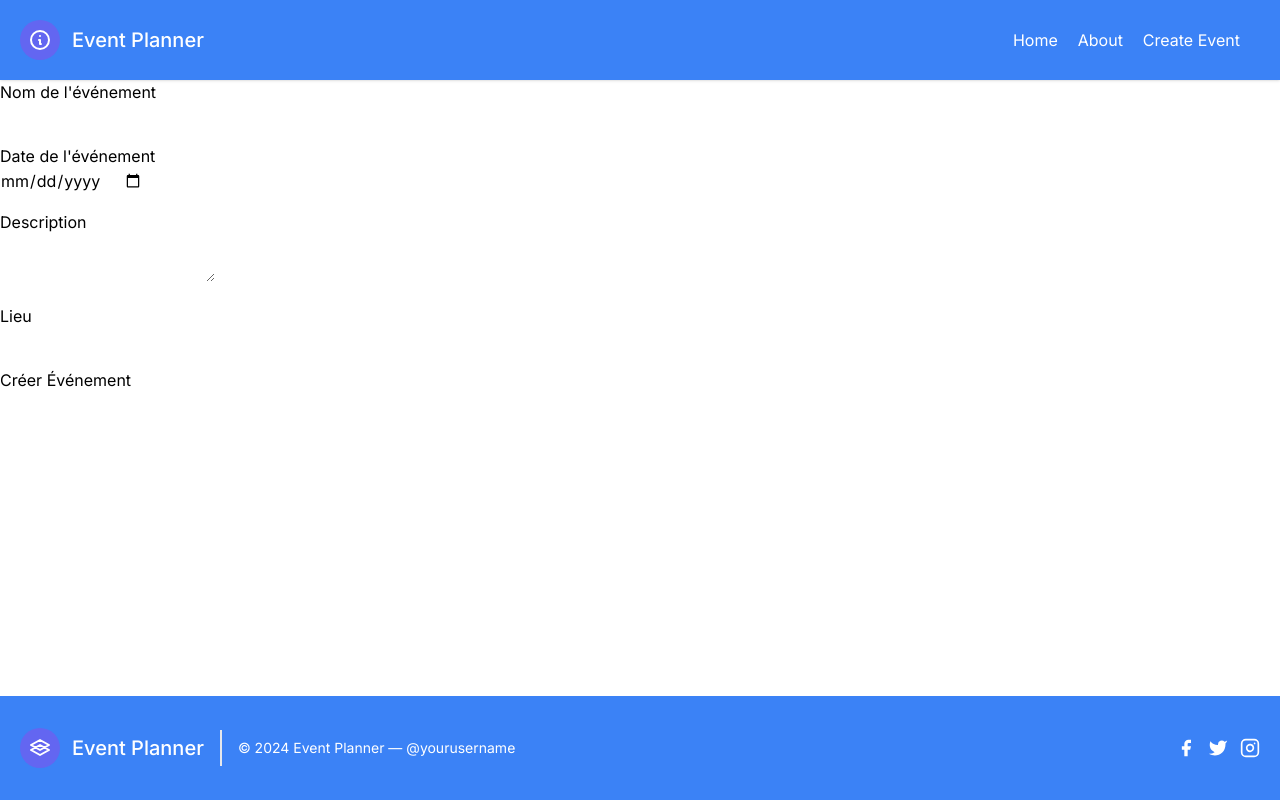
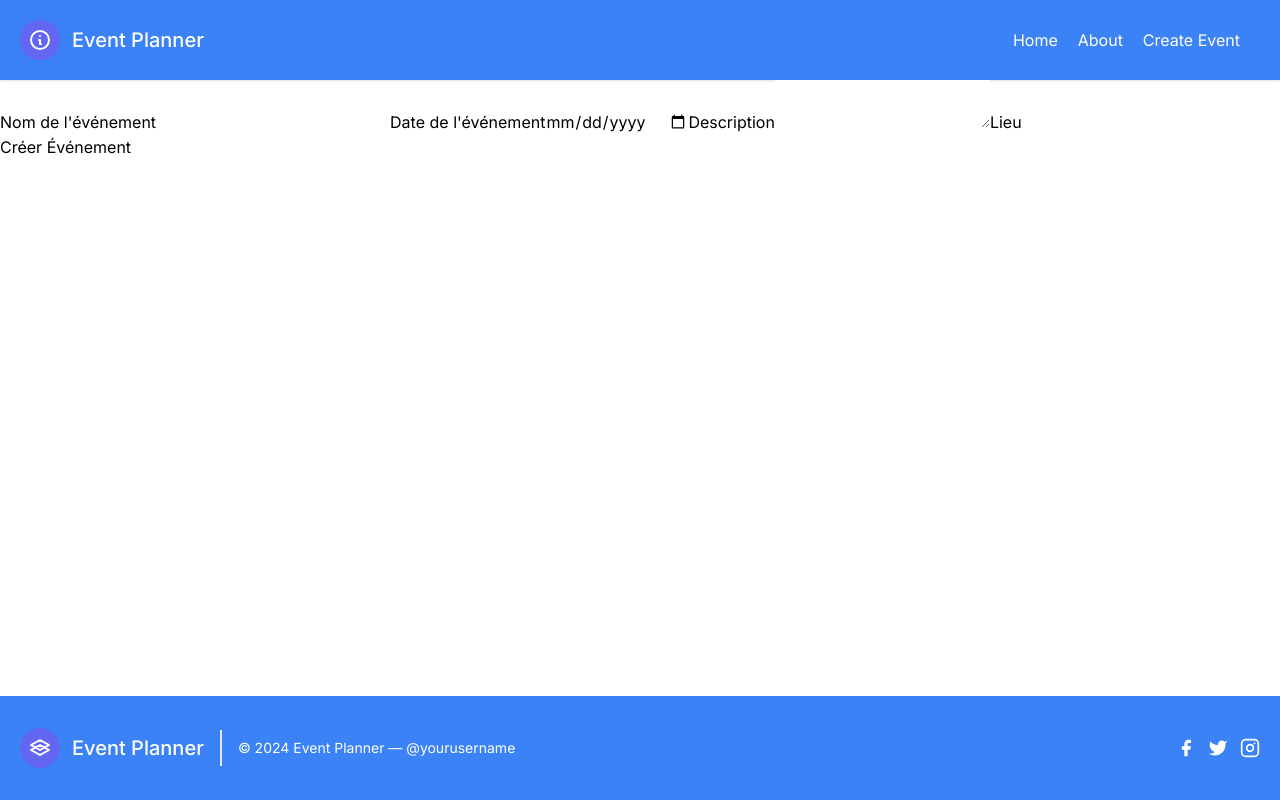
Before and after one commit to NPBouchard/my-planner-app-glo-3202-deploy, a Next.js app: page /pages/events/create in a window 1280 px wide. Built offline with nearby package versions, Linux system fonts and the light colour scheme.

Commit message:
tried with formik

```diff
--- a/app/components/CreateEvent.tsx
+++ b/app/components/CreateEvent.tsx
@@ -1,56 +1,58 @@
-import React from 'react';
-import { useForm, Controller, SubmitHandler } from 'react-hook-form';
-import { yupResolver } from '@hookform/resolvers/yup';
-import * as yup from 'yup';
-import { IEventForm } from '@/app/types';
+import { Formik, Form, Field, ErrorMessage } from 'formik';
+import * as Yup from 'yup';
 
-// Schéma de validation Yup adapté pour TypeScript
-const schema = yup.object({
-  eventName: yup.string().required('Le nom de l\'événement est requis'),
-  eventDate: yup.string().required('La date de l\'événement est requise').typeError('Vous devez entrer une date valide'),
-  eventDescription: yup.string().required('La description de l\'événement est requise'),
-  eventLocation: yup.string().required('Le lieu de l\'événement est requis'),
-}).required();
+interface IEventForm {
+  eventName: string;
+  eventDate: string;
+  eventDescription: string;
+  eventLocation: string;
+}
 
-const CreateEventForm: React.FC = () => {
-  const { register, handleSubmit, formState: { errors } } = useForm<IEventForm>({
-    resolver: yupResolver(schema)
+const initialValues: IEventForm = {
+  eventName: '',
+  eventDate: '',
+  eventDescription: '',
+  eventLocation: '',
+};
+
+const validationSchema = Yup.object({
+  eventName: Yup.string().required('Required'),
+  eventDate: Yup.string().required('Required'),
+  eventDescription: Yup.string().required('Required'),
+  eventLocation: Yup.string().required('Required'),
 });
 
-  const onSubmit: SubmitHandler<IEventForm> = data => {
-    console.log(data);
-    // Ici, vous intégrerez la logique pour envoyer les données du formulaire à votre API ou les gérer localement
-  };
+const CreateEventForm: React.FC = () => (
+  <Formik
+    initialValues={initialValues}
+    validationSchema={validationSchema}
+    onSubmit={(values, { setSubmitting }) => {
+      setTimeout(() => {
+        alert(JSON.stringify(values, null, 2));
+        setSubmitting(false);
+      }, 400);
+    }}
+  >
+    <Form>
+      <label htmlFor="eventName">Nom de l'événement</label>
+      <Field name="eventName" type="text" />
+      <ErrorMessage name="eventName" component="div" />
 
-  return (
-    <form onSubmit={handleSubmit(onSubmit)} className="space-y-4">
-      <div>
-        <label htmlFor="eventName" className="block">Nom de l'événement</label>
-        <input id="eventName" type="text" {...register('eventName')} className="input" />
-        <p>{errors.eventName?.message}</p>
-      </div>
+      <label htmlFor="eventDate">Date de l'événement</label>
+      <Field name="eventDate" type="date" />
+      <ErrorMessage name="eventDate" component="div" />
 
-      <div>
-        <label htmlFor="eventDate" className="block">Date de l'événement</label>
-        <input id="eventDate" type="date" {...register('eventDate')} className="input" />
-        <p>{errors.eventDate?.message && true}</p>
-      </div>
+      <label htmlFor="eventDescription">Description</label>
+      <Field name="eventDescription" as="textarea" />
+      <ErrorMessage name="eventDescription" component="div" />
 
-      <div>
-        <label htmlFor="eventDescription" className="block">Description</label>
-        <textarea id="eventDescription" {...register('eventDescription')} className="input"></textarea>
-        <p>{errors.eventDescription?.message}</p>
-      </div>
+      <label htmlFor="eventLocation">Lieu</label>
+      <Field name="eventLocation" type="text" />
+      <ErrorMessage name="eventLocation" component="div" />
 
-      <div>
-        <label htmlFor="eventLocation" className="block">Lieu</label>
-        <input id="eventLocation" type="text" {...register('eventLocation')} className="input" />
-        <p>{errors.eventLocation?.message}</p>
-      </div>
-
-      <button type="submit" className="btn">Créer Événement</button>
-    </form>
+      <button type="submit">Créer Événement</button>
+    </Form>
+  </Formik>
 );
-};
 
 export default CreateEventForm;
--- a/package.json
+++ b/package.json
@@ -11,6 +11,7 @@
   "dependencies": {
     "@hookform/resolvers": "^3.3.4",
     "@vercel/postgres": "^0.7.2",
+    "formik": "^2.4.5",
     "next": "14.1.0",
     "react": "^18",
     "react-dom": "^18",
```
Also changed, not shown: 1 other file (tests, documents, lock files or other folders). Lines whose indentation alone changed are shown as unchanged.
